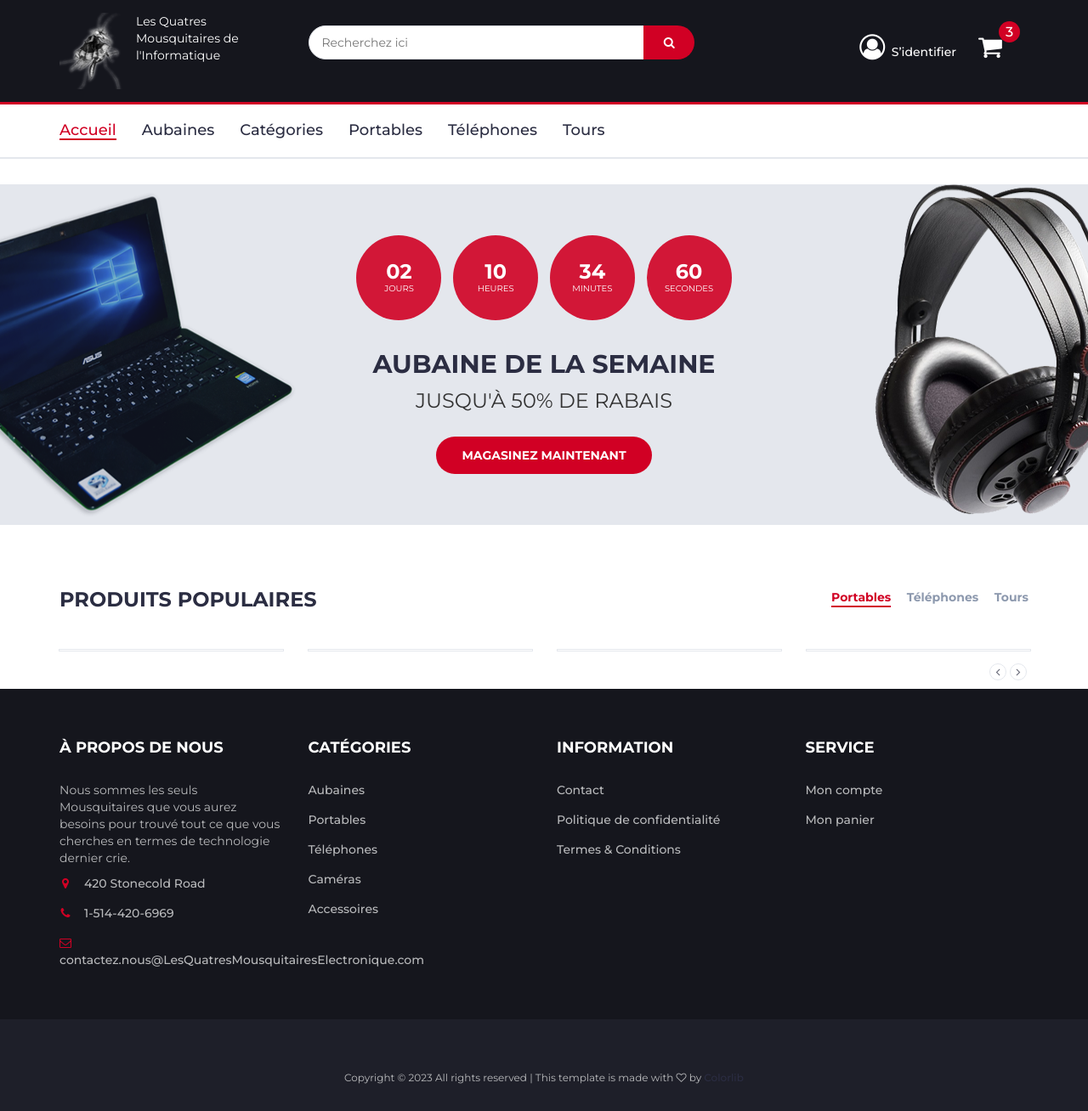
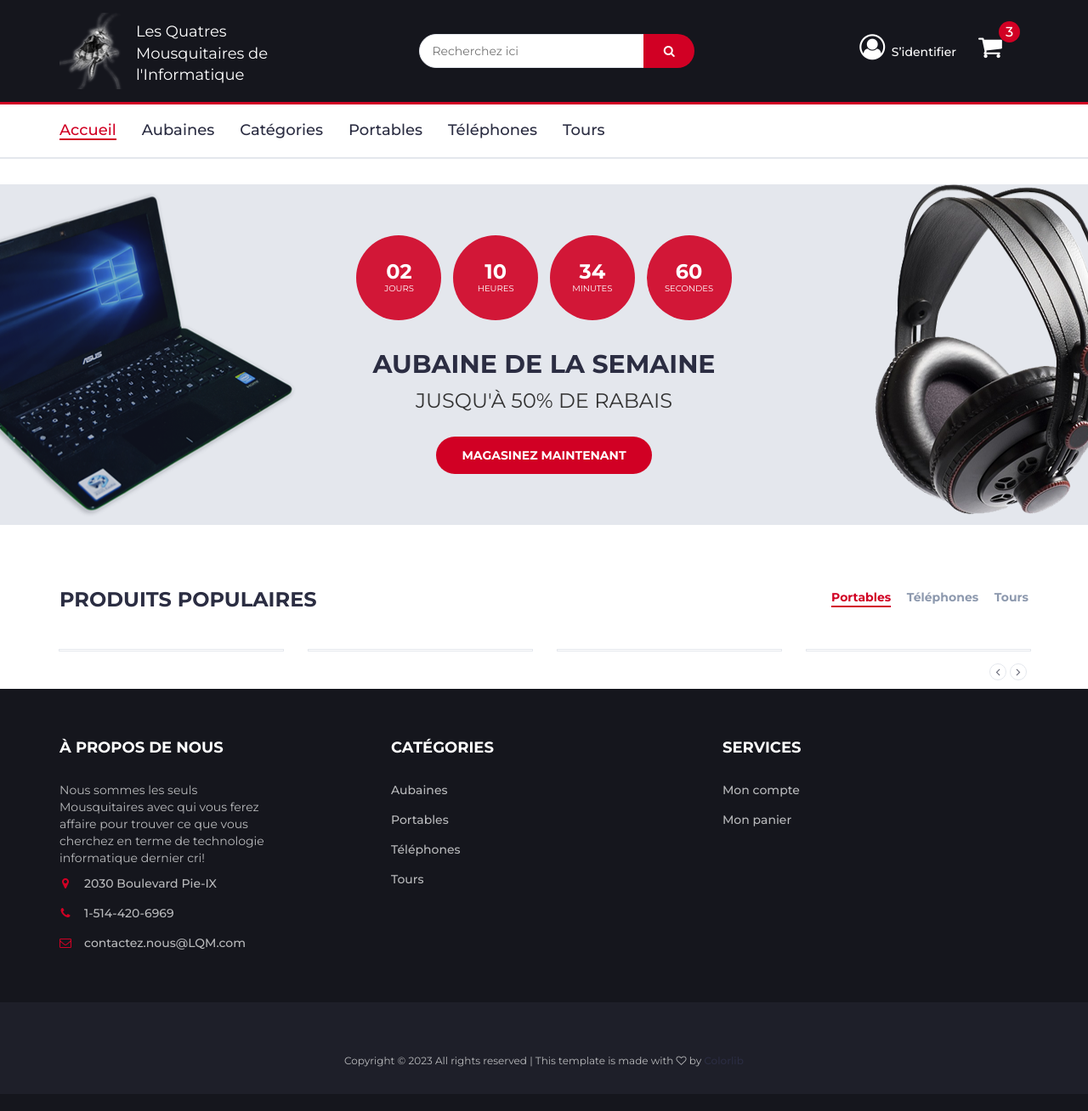
Before and after one commit to Shoyur/WebBoutique, a PHP site: page / in a window 1280 px wide. Shown: the whole page at 85% size. After the commit the page ends 1256 px from the top, so only its background shows below. Run offline with PHP 8.4, Linux system fonts and the light colour scheme; data that the repository does not hold is empty.

Commit message:
tiddy up code

```diff
--- a/Site/client/css/style.css
+++ b/Site/client/css/style.css
@@ -489,7 +489,9 @@ textarea.input {
 }
 
 .header-span {
-  color: white !important;
+  margin-top: 10px;
+  color: white;
+  font-size: 18px;
 }
 
 /*----------------------------*\
@@ -497,11 +499,12 @@ textarea.input {
 \*----------------------------*/
 
 .header-search {
-  padding: 15px 0px;
+  padding: 25px 0px;
 }
 
 .header-search form {
   position: relative;
+  margin-left: 130px;
 }
 
 .header-search form .input-select {
@@ -2129,6 +2132,11 @@ textarea.input {
   display: block;
 }
 
+.footer-description {
+  max-width: 250px;
+  min-height: auto;
+}
+
 /*=========================================================
 	12 -> SLICK STYLE
 ===========================================================*/
--- a/Site/index.php
+++ b/Site/index.php
@@ -21,7 +21,7 @@ session_start();
 		<link type="text/css" rel="stylesheet" href="client/css/nouislider.min.css"/>
 		<!-- Font Awesome Icon -->
 		<link rel="stylesheet" href="client/css/font-awesome.min.css">
-		<!-- Custom stlylesheet -->
+		<!-- Custom stylesheet -->
 		<link type="text/css" rel="stylesheet" href="client/css/style.css"/>
 
 		<!-- JS de Mike -->
@@ -43,8 +43,7 @@ session_start();
 		<header>
 
 			<!-- MODAL CREER UN COMPTE -->
-		<div class="modal fade" id="enregistrerModal" tabindex="-1" role="dialog"
-			aria-labelledby="enregistrerModalLabel" aria-hidden="true">
+			<div class="modal fade" id="enregistrerModal" tabindex="-1" role="dialog" aria-labelledby="enregistrerModalLabel" aria-hidden="true">
 				<div class="modal-dialog" role="document">
 					<div class="modal-content">
 						<div class="modal-header">
@@ -72,21 +71,15 @@ session_start();
 									<label for="sexe">Sexe</label>
 									<div class="form-check">
 										<input class="form-check-input" type="radio" name="sexe" id="homme" value="H">
-										<label class="form-check-label" for="homme">
-										  Homme
-										</label>
+										<label class="form-check-label" for="homme">Homme</label>
 									</div>
 									<div class="form-check">
 										<input class="form-check-input" type="radio" name="sexe" id="femme" value="F" checked>
-										<label class="form-check-label" for="femme">
-										  Femme
-										</label>
+										<label class="form-check-label" for="femme">Femme</label>
 									</div>
 									<div class="form-check">
 										<input class="form-check-input" type="radio" name="sexe" id="autre" value="A" checked>
-										<label class="form-check-label" for="autre">
-										  Autre
-										</label>
+										<label class="form-check-label" for="autre">Autre</label>
 									</div>
 								</div>
 								<div class="col-md-6">
@@ -105,7 +98,7 @@ session_start();
 								<br/>
 								<div class="col-md-12">
 									<div class="modal-footer">
-										<button type="button" class="btn btn-success" onClick="validerFormEnregPartOne();">Valider</button>
+										<button type="button" class="btn btn-success" onclick="validerFormEnregPartOne();">Valider</button>
 										<button type="submit" class="btn btn-primary" id="enreg_btn" disabled>Enregistrer</button>
 										<button type="reset" class="btn btn-secondary" data-dismiss="modal">Fermer</button>
 									</div>
@@ -123,7 +116,9 @@ session_start();
 					<div class="modal-content">
 						<div class="modal-header">
 							<h5 class="modal-title" id="connectionModalLabel">Connexion</h5>
-					  <button type="button" class="close" data-dismiss="modal" aria-label="Close"><span aria-hidden="true">&times;</span></button>
+							<button type="button" class="close" data-dismiss="modal" aria-label="Close">
+								<span aria-hidden="true">&times;</span>
+							</button>
 						</div>
 						<div class="modal-body">
 							<span id="msgErrConn" style="color:#8B0000;"></span>
@@ -136,15 +131,15 @@ session_start();
 									<label for="mdpUser" class="form-label">Mot de passe</label>
 									<input type="password" class="form-control is-valid" id="mdpConn" name="mdpConn" required>
 								</div>
-
+								<br/>
+								<div class="col-md-12">
 									<div class="modal-footer">
-								<br>
 										<button type="button" class="btn btn-primary" onclick="connecter();">Connecter</button>
-								<br>
-								<br>
 										<button type="button" class="btn btn-info" data-dismiss="modal" data-toggle="modal" data-target="#enregistrerModal">
-									Cliquez ici pour créer un nouveau compte.
+											Créer un compte
 										</button>
+										<button type="reset" class="btn btn-secondary" data-dismiss="modal">Fermer</button>
+									</div>
 								</div>
 							</form>
 						</div>
@@ -164,7 +159,9 @@ session_start();
 									<img src="client/images/logo90.png" alt="">
 								</a>
 							</div>
-							<span class="header-span">Les Quatres Mousquitaires de l'Informatique</span>
+							<div class="header-span">
+								<span>Les Quatres Mousquitaires de l'Informatique</span>
+							</div>
 						</div>
 						<!-- /LOGO -->
 
@@ -211,9 +208,8 @@ session_start();
 
 								<!-- Cart -->
 								<div class="dropdown">
-									<a class="dropdown-toggle" data-toggle="dropdown" aria-expanded="true">
-										<i class="fa fa-shopping-cart" aria-hidden="true"></i>
-										<!-- <span>Mon Panier</span> -->
+									<a href="#" data-toggle="dropdown">
+										<i class="fa fa-shopping-cart"></i>
 										<div class="qty">3</div>
 									</a>
 									<div class="cart-dropdown">
@@ -628,43 +624,33 @@ session_start();
 				<div class="container">
 					<!-- row -->
 					<div class="row">
-						<div class="col-md-3 col-xs-6">
+						<div class="col-md-4 col-xs-12">
 							<div class="footer">
 								<h3 class="footer-title">À propos de nous</h3>
-								<p>Nous sommes les seuls Mousquitaires que vous aurez besoins pour trouvé tout ce que vous cherches en termes de technologie dernier crie.</p>
+								<div class="footer-description">
+									<p>Nous sommes les seuls Mousquitaires avec qui vous ferez affaire pour trouver ce que vous cherchez en terme de technologie informatique dernier cri!</p>
+								</div>
 								<ul class="footer-links">
-									<li><a href="#"><i class="fa fa-map-marker"></i>420 Stonecold Road</a></li>
+									<li><a href="#"><i class="fa fa-map-marker"></i>2030 Boulevard Pie-IX</a></li>
 									<li><a href="#"><i class="fa fa-phone"></i>1-514-420-6969</a></li>
-									<li><a href="#"><i class="fa fa-envelope-o"></i>contactez.nous@LesQuatresMousquitairesElectronique.com</a></li>
+									<li><a href="#"><i class="fa fa-envelope-o"></i>contactez.nous@LQM.com</a></li>
 								</ul>
 							</div>
 						</div>
-						<div class="col-md-3 col-xs-6">
+						<div class="col-md-4 col-xs-12">
 							<div class="footer">
 								<h3 class="footer-title">Catégories</h3>
 								<ul class="footer-links">
 									<li><a href="#">Aubaines</a></li>
 									<li><a href="#">Portables</a></li>
 									<li><a href="#">Téléphones</a></li>
-									<li><a href="#">Caméras</a></li>
-									<li><a href="#">Accessoires</a></li>
+									<li><a href="#">Tours</a></li>
 								</ul>
 							</div>
 						</div>
-						<div class="clearfix visible-xs"></div>
-						<div class="col-md-3 col-xs-6">
+						<div class="col-md-4 col-xs-12">
 							<div class="footer">
-								<h3 class="footer-title">Information</h3>
-								<ul class="footer-links">
-									<li><a href="#">Contact</a></li>
-									<li><a href="#">Politique de confidentialité</a></li>
-									<li><a href="#">Termes & Conditions</a></li>
-								</ul>
-							</div>
-						</div>
-						<div class="col-md-3 col-xs-6">
-							<div class="footer">
-								<h3 class="footer-title">Service</h3>
+								<h3 class="footer-title">Services</h3>
 								<ul class="footer-links">
 									<li><a href="#">Mon compte</a></li>
 									<li><a href="#">Mon panier</a></li>
```
Also changed, not shown: Site/client/js/connecter.js (+1 -35 lines), Site/client/js/global.js (+26 -32 lines), Site/client/js/requetes.js (+31 -1 lines). Lines whose indentation alone changed are shown as unchanged.
